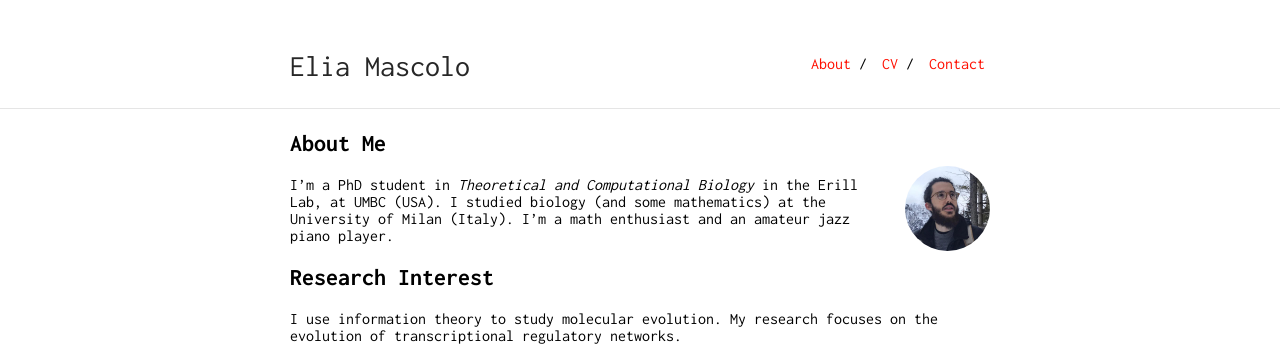
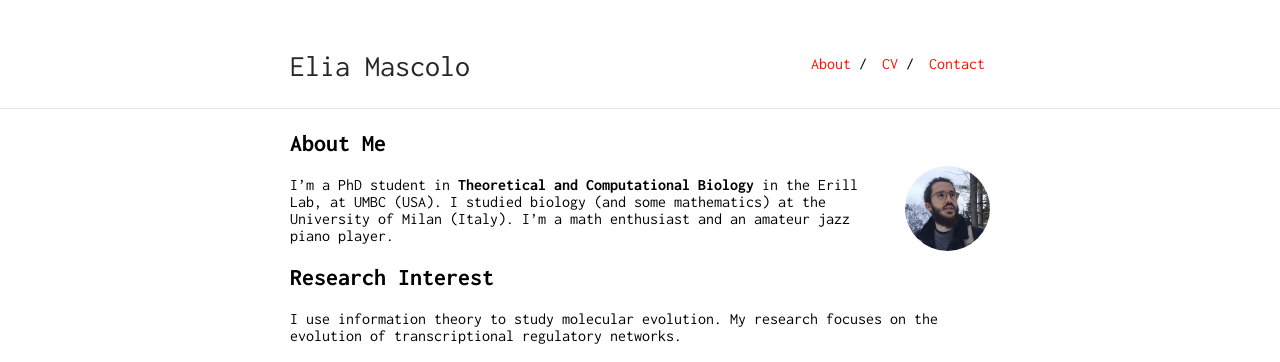
Before and after one commit to eliamascolo/eliamascolo.github.io, a Jekyll site: the page built from index.md, in a window 1280 px wide. Shown: the top 362 px of the page. Built offline with Jekyll 4.4.1, drawn with Linux system fonts in a browser that asks for light colours; our own code applies the rules of GitHub Pages for plain Markdown files.

Commit message:
Update index.md

```diff
--- a/index.md
+++ b/index.md
@@ -6,7 +6,7 @@ layout: default
 
 <img class="profile-picture" src="profile_picture_mountain.jpg">
 
-I'm a PhD student in *Theoretical and Computational Biology* in the Erill Lab, at UMBC (USA).
+I'm a PhD student in **Theoretical and Computational Biology** in the Erill Lab, at UMBC (USA).
 I studied biology (and some mathematics) at the University of Milan (Italy).
 I'm a math enthusiast and an amateur jazz piano player.
 
@@ -31,7 +31,7 @@ I use information theory to study molecular evolution. My research focuses on th
   <img src="https://img.shields.io/badge/X-000000.svg?style=for-the-badge&logo=X&logoColor=white" alt="X Badge" class="socialbadge">
 </a>
 <a href="https://orcid.org/0000-0003-2977-7844">
-  <img src="https://img.shields.io/badge/orcid-A6CE39?style=for-the-badge&logo=orcid&logoColor=white" alt="ORCID Badge" class="socialbadge">
+  <img src="https://img.shields.io/badge/orcid-A6CE39?&logo=orcid&logoColor=white" alt="ORCID Badge" class="socialbadge">
 </a>
 <a href="https://www.linkedin.com/in/eliamascolo/">
   <img src="https://img.shields.io/badge/LinkedIn-0077B5?style=for-the-badge&logo=linkedin&logoColor=white" alt="LinkedIn Badge" class="socialbadge">
```
